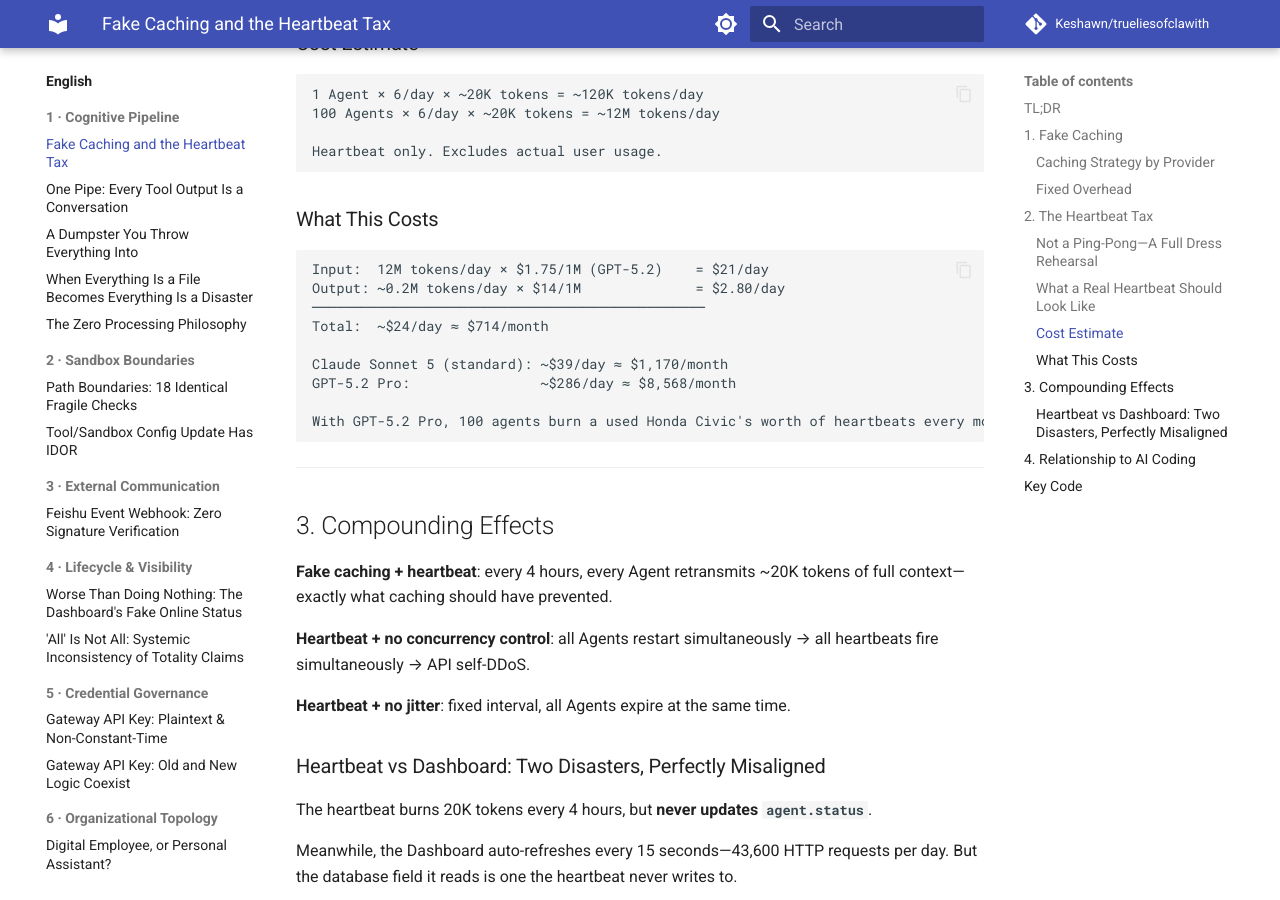
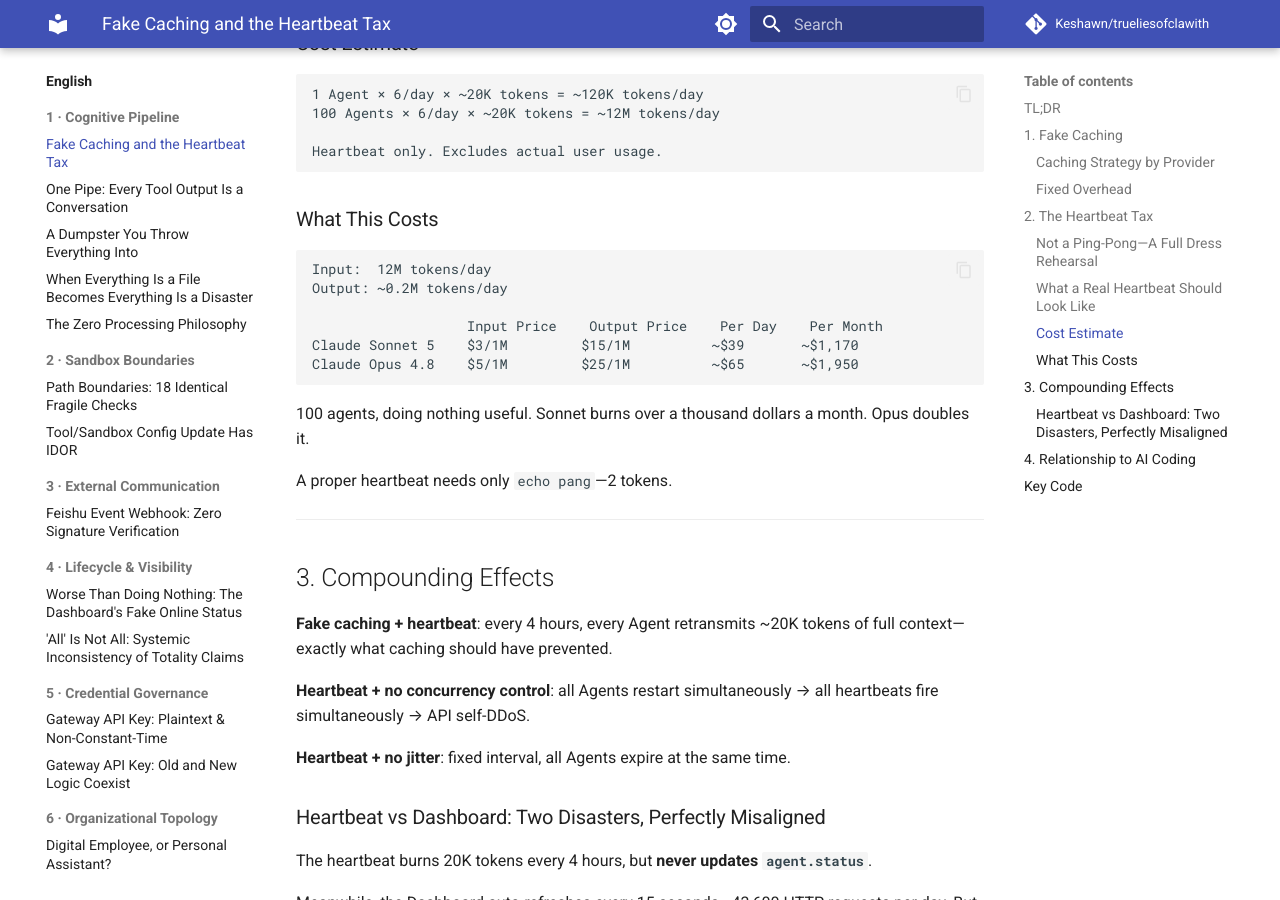
Before and after one commit to Keshawn/trueliesofclawith, an MkDocs documentation site: the page built from true-lies/topics/020.md, in a window 1280 px wide and 900 px high, scrolled down 2125 px. Built offline with MkDocs 1.6.1 and Material for MkDocs 9.7.7, drawn with Linux system fonts in a browser that asks for light colours; comment, search, counter and statistics services are not loaded.

Commit message:
topic 020: 成本对比 Sonnet vs Opus

````diff
--- a/true-lies/topics/020.md
+++ b/true-lies/topics/020.md
@@ -87,16 +87,17 @@
 ### What This Costs
 
 ```
-Input:  12M tokens/day × $1.75/1M (GPT-5.2)    = $21/day
-Output: ~0.2M tokens/day × $14/1M              = $2.80/day
-────────────────────────────────────────────────
-Total:  ~$24/day ≈ $714/month
+Input:  12M tokens/day
+Output: ~0.2M tokens/day
 
-Claude Sonnet 5 (standard): ~$39/day ≈ $1,170/month
-GPT-5.2 Pro:                ~$286/day ≈ $8,568/month
+                   Input Price    Output Price    Per Day    Per Month
+Claude Sonnet 5    $3/1M         $15/1M          ~$39       ~$1,170
+Claude Opus 4.8    $5/1M         $25/1M          ~$65       ~$1,950
+```
 
-With GPT-5.2 Pro, 100 agents burn a used Honda Civic's worth of heartbeats every month.
-```
+100 agents, doing nothing useful. Sonnet burns over a thousand dollars a month. Opus doubles it.
+
+A proper heartbeat needs only `echo pang`—2 tokens.
 
 ---
 
````
Also changed, not shown: true-lies/zh/topics/020.md (+9 -8 lines).
